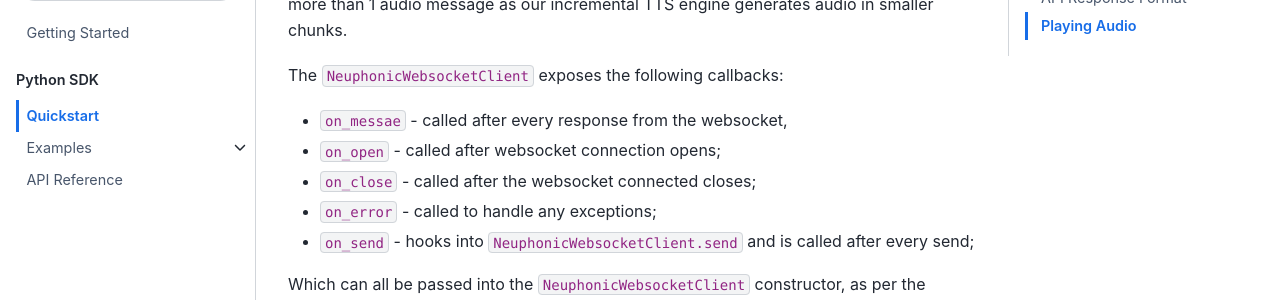
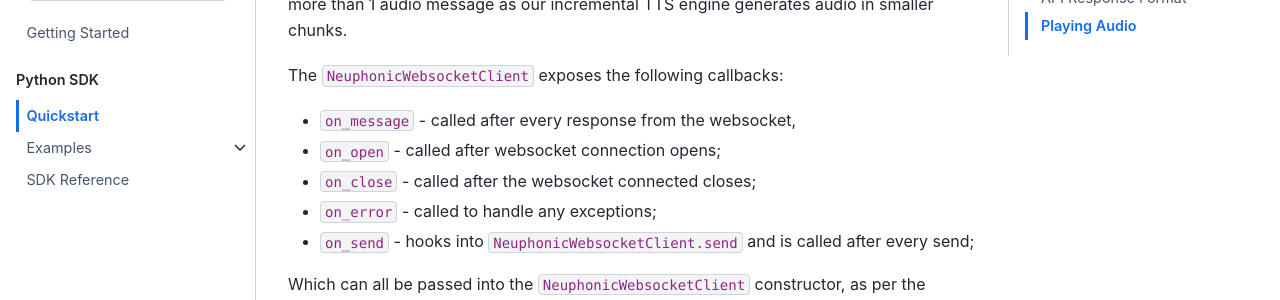
Before and after one commit to neuphonic/pyneuphonic, a Sphinx documentation site: the page built from docs/source/python-sdk/quickstart.md, in a window 1280 px wide and 900 px high, scrolled down 930 px. Shown: the part 147-447 px from the top of the window. Built offline with Sphinx 7.4.7 and the Sphinx Book theme 1.1.4, drawn with Linux system fonts in a browser that asks for light colours.

Commit message:
Corrected a couple of small mistakes.

```diff
--- a/docs/source/python-sdk/quickstart.md
+++ b/docs/source/python-sdk/quickstart.md
@@ -38,7 +38,7 @@
 Notice that you will receive more than 1 audio message as our incremental TTS engine generates audio in smaller chunks.
 
 The `NeuphonicWebsocketClient` exposes the following callbacks:
-- `on_messae` - called after every response from the websocket,
+- `on_message` - called after every response from the websocket,
 - `on_open` -  called after websocket connection opens;
 - `on_close` - called after the websocket connected closes;
 - `on_error` - called to handle any exceptions;
--- a/docs/source/python-sdk/api-reference.rst
+++ b/docs/source/python-sdk/sdk-reference.rst
@@ -1,5 +1,5 @@
 *****************
-API Reference
+SDK Reference
 *****************
 
 NeuphonicWebsocketClient
```
Also changed, not shown: docs/source/index.md (+1 -2 lines).
